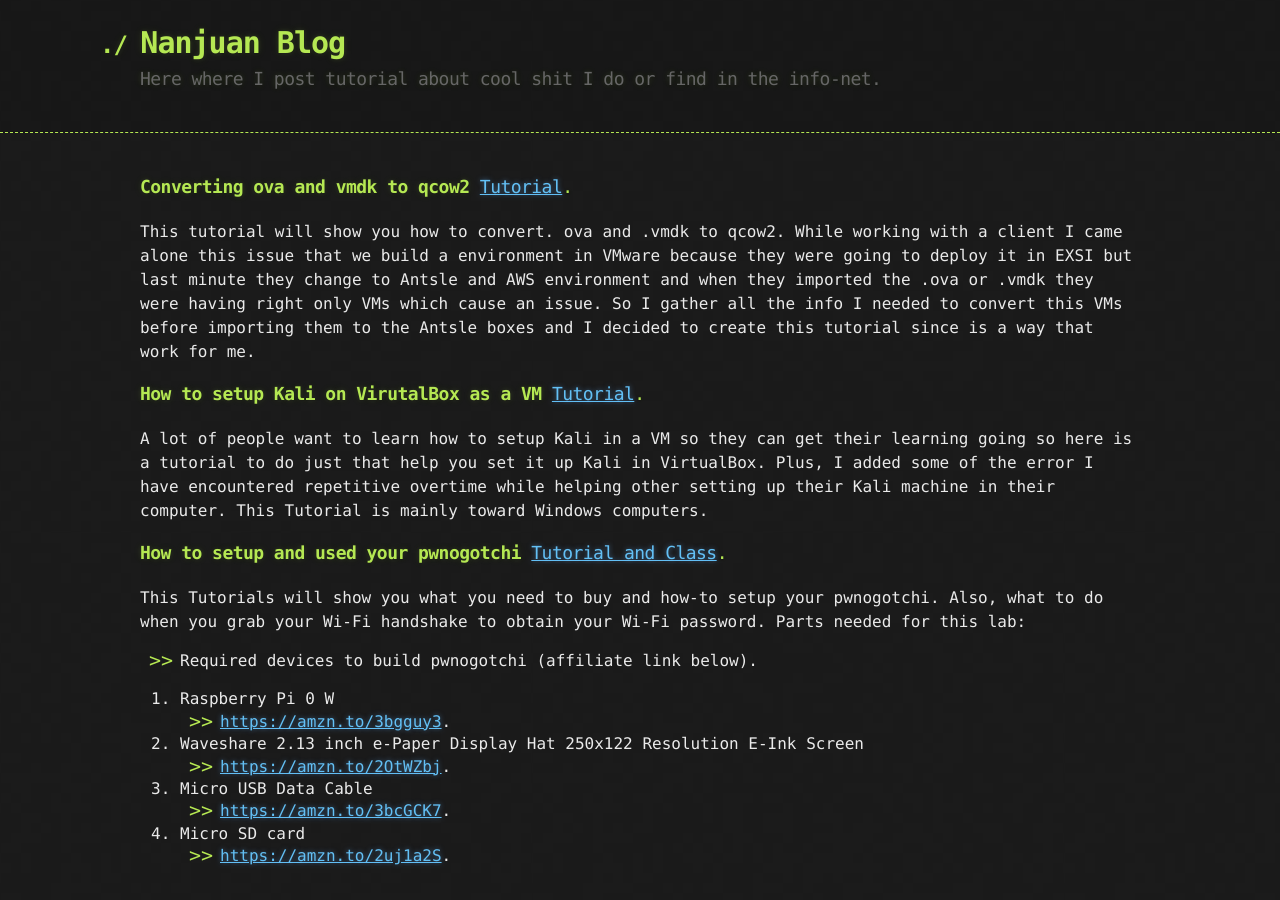
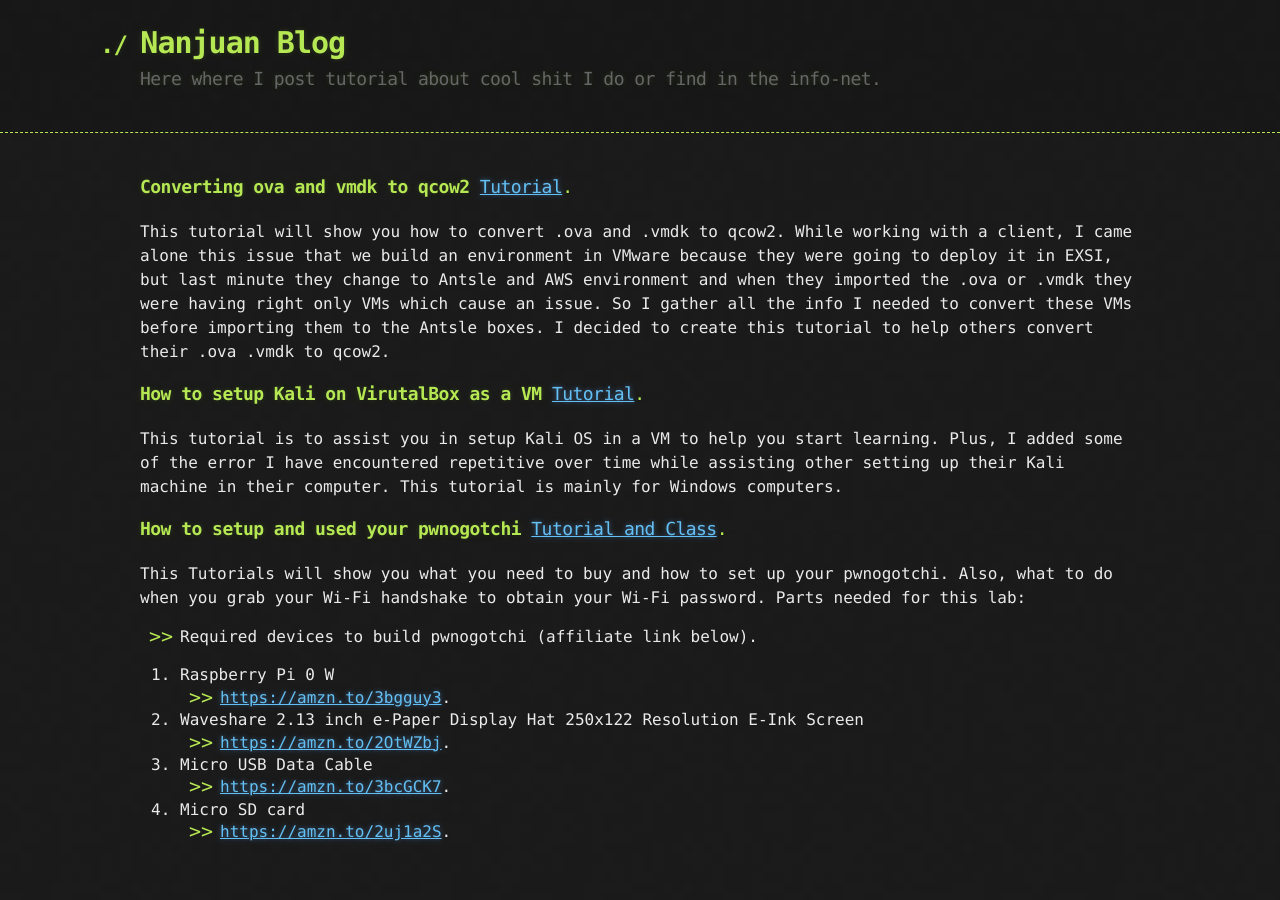
Before and after one commit to Nanjuan/nanjuan.github.io, a Jekyll site: the page built from index.md, in a window 1280 px wide. Built offline with Jekyll 4.4.1, drawn with Linux system fonts in a browser that asks for light colours.

Commit message:
updating

```diff
--- a/index.md
+++ b/index.md
@@ -7,15 +7,15 @@ Text can be **bold**, _italic_, ~~strikethrough~~ or `keyword`.
 
 ### **Converting ova and vmdk to qcow2** [Tutorial](./Hacking-Tutorials/How-to-convert-ova-and-vmdk-to-qcow2.md).
 
-This tutorial will show you how to convert. ova and .vmdk to qcow2. While working with a client I came alone this issue that we build a environment in VMware because they were going to deploy it in EXSI but last minute they change to Antsle and AWS environment and when they imported the .ova or .vmdk they were having right only VMs which cause an issue. So I gather all the info I needed to convert this VMs before importing them to the Antsle boxes and I decided to create this tutorial since is a way that work for me.
+This tutorial will show you how to convert .ova and .vmdk to qcow2. While working with a client, I came alone this issue that we build an environment in VMware because they were going to deploy it in EXSI, but last minute they change to Antsle and AWS environment and when they imported the .ova or .vmdk they were having right only VMs which cause an issue. So I gather all the info I needed to convert these VMs before importing them to the Antsle boxes. I decided to create this tutorial to help others convert their .ova .vmdk to qcow2.
 
 ### **How to setup Kali on VirutalBox as a VM** [Tutorial](./Hacking-Tutorials/VirtualBox_setup_with_kali.md).
 
-A lot of people want to learn how to setup Kali in a VM so they can get their learning going so here is a tutorial to do just that help you set it up Kali in VirtualBox. Plus, I added some of the error I have encountered repetitive overtime while helping other setting up their Kali machine in their computer. This Tutorial is mainly toward Windows computers.
+This tutorial is to assist you in setup Kali OS in a VM to help you start learning. Plus, I added some of the error I have encountered repetitive over time while assisting other setting up their Kali machine in their computer. This tutorial is mainly for Windows computers.
 
 ### **How to setup and used your pwnogotchi** [Tutorial and Class](./slides/wifi-class/index.html).
 
-This Tutorials will show you what you need to buy and how-to setup your pwnogotchi. Also, what to do when you grab your Wi-Fi handshake to obtain your Wi-Fi password.
+This Tutorials will show you what you need to buy and how to set up your pwnogotchi. Also, what to do when you grab your Wi-Fi handshake to obtain your Wi-Fi password.
 Parts needed for this lab:
 * Required devices to build pwnogotchi (affiliate link below).
 
```
Also changed, not shown: Hacking-Tutorials/How-to-convert-ova-and-vmdk-to-qcow2.md (+2 -2 lines).
